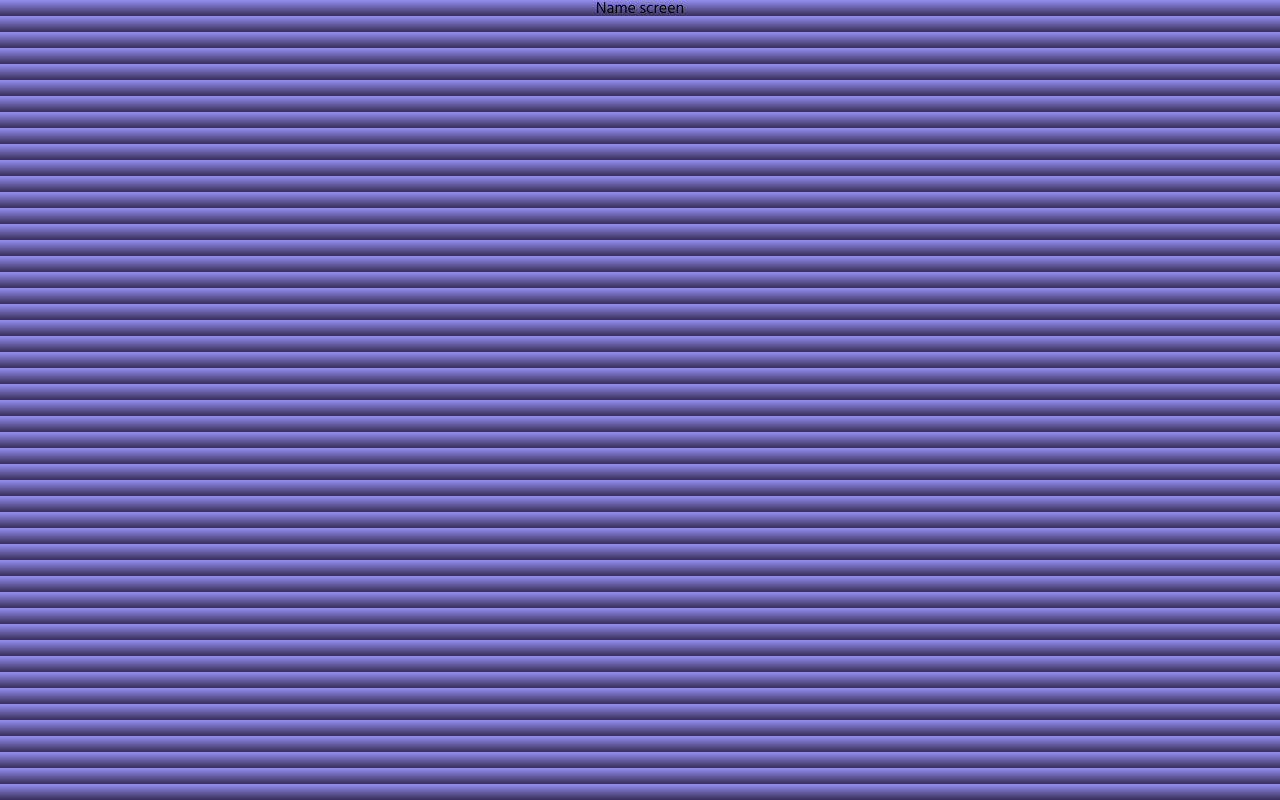
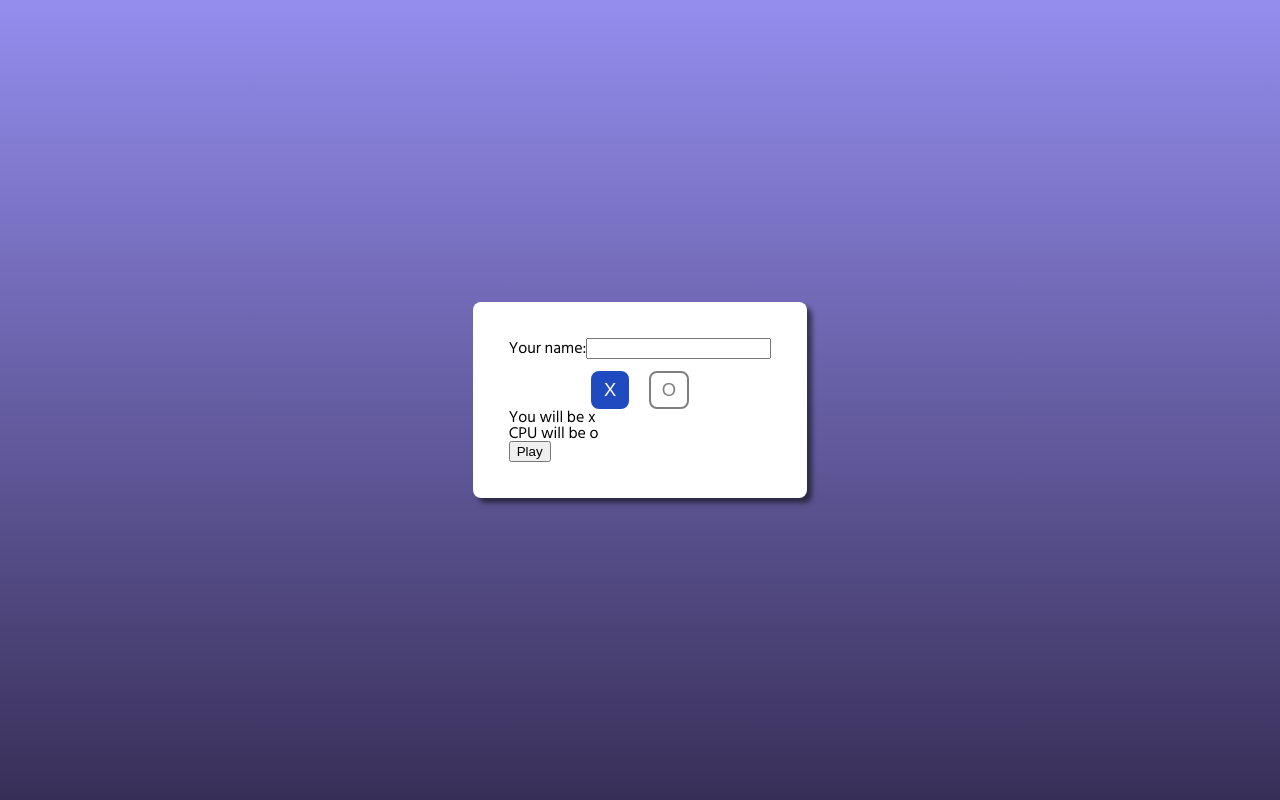
Before and after one commit to connorbelding/tic-tac-toe-react, a React (Vite) app: page / in a window 1280 px wide. Both pictures are taken after a click on the button "Next". Built offline with nearby package versions, Linux system fonts and the light colour scheme.

Commit message:
Completed name screen logic

```diff
--- a/src/screens/name-screen/name-screen.jsx
+++ b/src/screens/name-screen/name-screen.jsx
@@ -1,3 +1,104 @@
-export default function NameScreen() {
-    return <div>Name screen</div>;
+import { useState } from "react";
+import { marks, modes, screens } from "../../constants";
+import {
+  Form,
+  FormScreenWrapper,
+  RadioButtonsWrapper,
+} from "../../shared-styles/shared-styles";
+import { CustomRadioButton } from "../../components";
+
+export default function NameScreen({ setPlayers, playMode, setViewingScreen }) {
+  const [playerOneName, setPlayerOneName] = useState("");
+  const [playerTwoName, setPlayerTwoName] = useState("");
+  const [playerOneMark, setPlayerOneMark] = useState(marks.x);
+
+  function handleSubmit(e) {
+    e.preventDefault();
+
+    if (playMode === modes.solo) {
+      setPlayers({
+        playerOne: {
+          name: playerOneName,
+          mark: playerOneMark,
+        },
+        playerTwo: {
+          name: "CPU",
+          mark: playerOneMark === marks.x ? marks.o : marks.x,
+        },
+      });
+    } else {
+      setPlayers({
+        playerOne: {
+          name: playerOneName,
+          mark: playerOneMark,
+        },
+        playerTwo: {
+          name: playerTwoName,
+          mark: playerOneMark === marks.x ? marks.o : marks.x,
+        },
+      });
+    }
+    setViewingScreen(screens.game);
   }
+
+  function p1msg() {
+    if (playMode === modes.solo) return `You will be ${playerOneMark}`;
+
+    return `Player 1 will be ${playerOneMark}`;
+  }
+
+  function p2msg() {
+    if (playMode === modes.solo)
+      return `CPU will be ${playerOneMark === marks.x ? marks.o : marks.x}`;
+
+    return `Player 2 will be ${playerOneMark === marks.x ? marks.o : marks.x}`;
+  }
+
+  return (
+    <FormScreenWrapper>
+      <Form onSubmit={handleSubmit}>
+        <div>
+          <label htmlFor="p1-name">
+            {playMode === modes.solo ? "Your name:" : "Player 1 name:"}
+          </label>
+          <input
+            id="p1-name"
+            value={playerOneName}
+            onChange={(e) => setPlayerOneName(e.target.value)}
+          />
+        </div>
+        {playMode === modes.multi && (
+          <div>
+            <label htmlFor="p2-name">Player 2 name:</label>
+            <input
+              id="p2-name"
+              value={playerTwoName}
+              onChange={(e) => setPlayerTwoName(e.target.value)}
+            />
+          </div>
+        )}
+        <RadioButtonsWrapper>
+          <CustomRadioButton
+            groupName="mark"
+            id={marks.x}
+            value={marks.x}
+            customButtonText="X"
+            handleInputChange={() => setPlayerOneMark(marks.x)}
+            isChecked={playerOneMark === marks.x}
+          />
+          <CustomRadioButton
+            groupName="mark"
+            id={marks.o}
+            value={marks.o}
+            customButtonText="O"
+            handleInputChange={() => setPlayerOneMark(marks.o)}
+            isChecked={playerOneMark === marks.o}
+          />
+        </RadioButtonsWrapper>
+        <div>{p1msg()}</div>
+        <div>{p2msg()}</div>
+        <button type="submit">Play</button>
+      </Form>
+    </FormScreenWrapper>
+  );
+}
```
